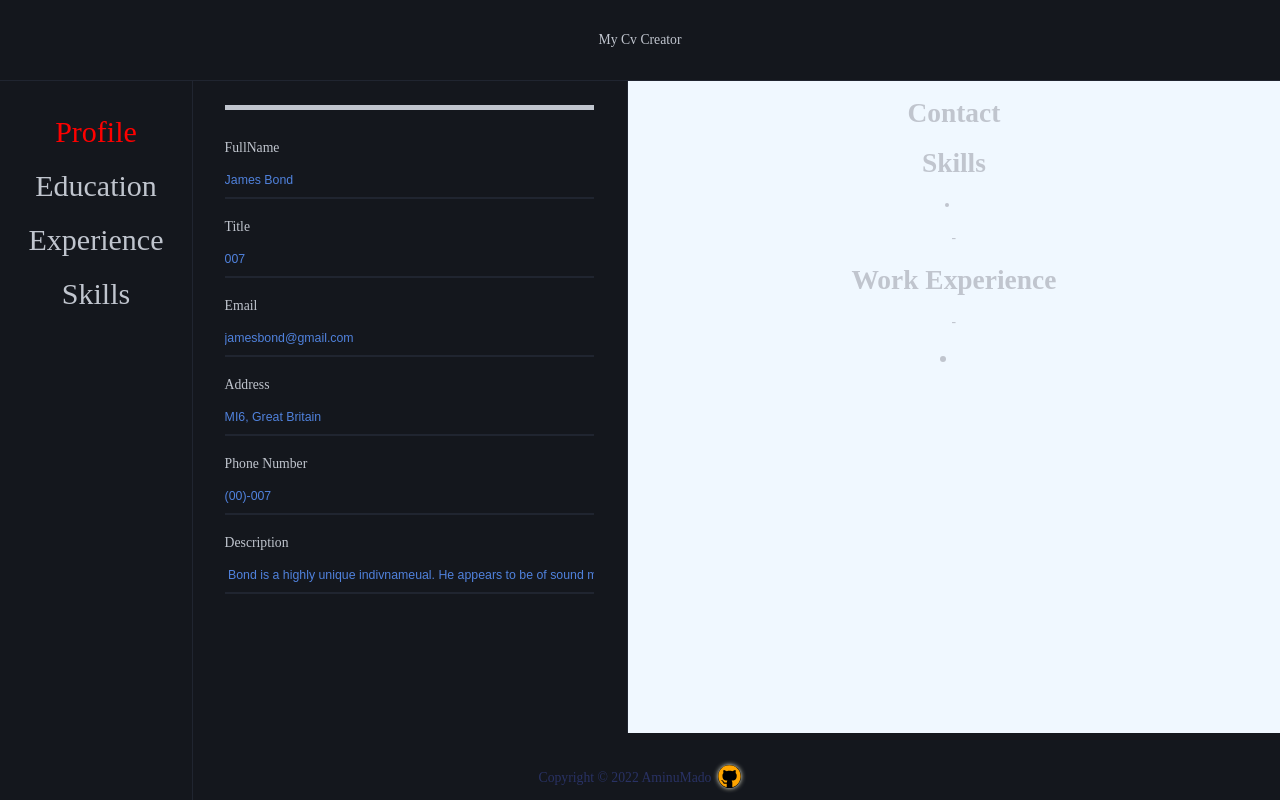
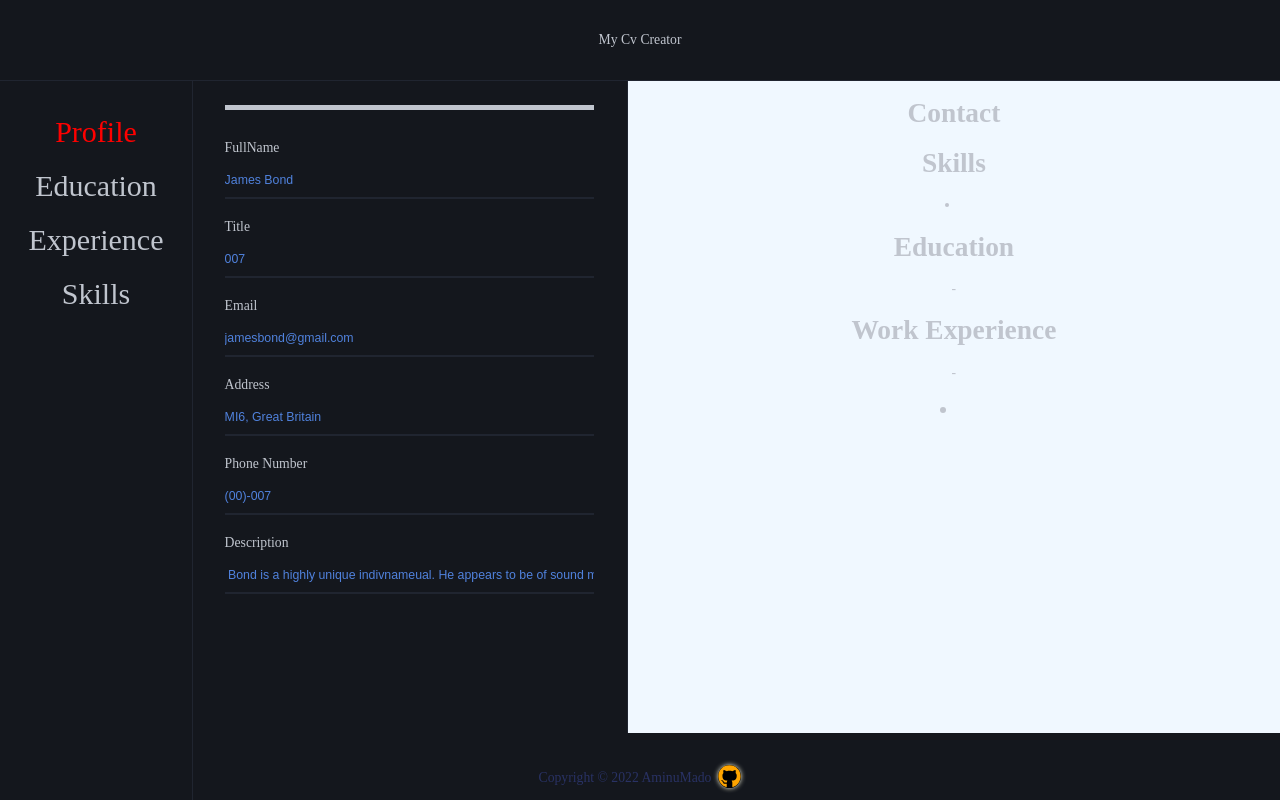
Before and after one commit to AminuMado/cv-creator, a React app: page / in a window 1280 px wide. Built offline with nearby package versions, Linux system fonts and the light colour scheme; the HTML template or start-up script is replaced by a standard one.

Commit message:
added header to the section

```diff
--- a/src/components/CvPreview/Education.js
+++ b/src/components/CvPreview/Education.js
@@ -17,7 +17,12 @@ function CvEducation({ education }) {
       </div>
     );
   });
-  return <div className="cv-education-wrapper">{educationItems}</div>;
+  return (
+    <div className="cv-education-wrapper">
+      <h1>Education</h1>
+      {educationItems}
+    </div>
+  );
 }
 
 export default CvEducation;
```
